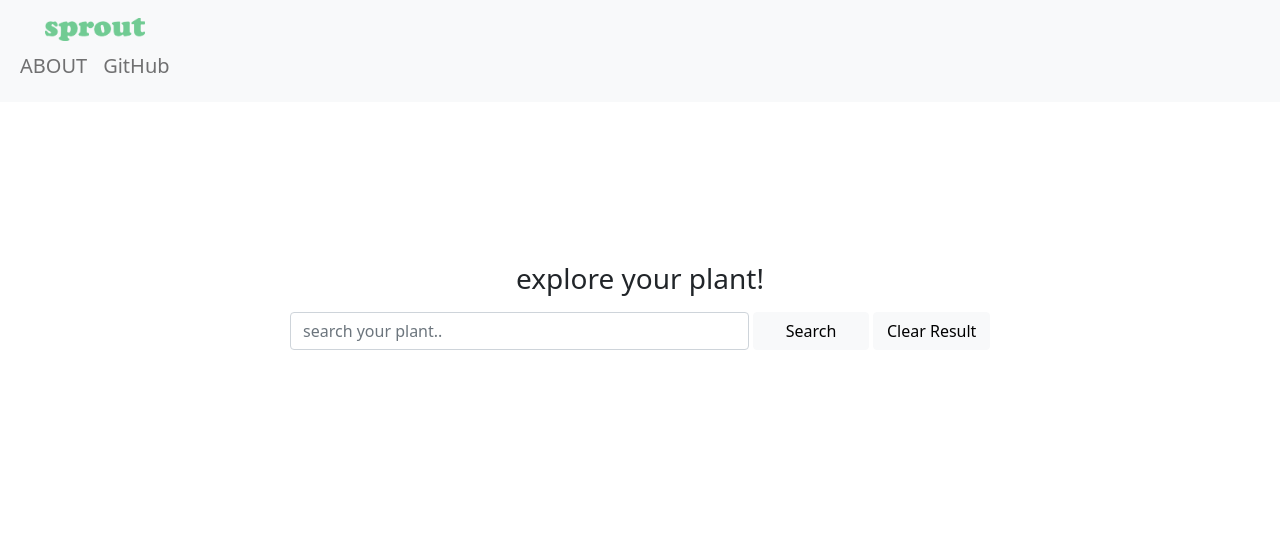
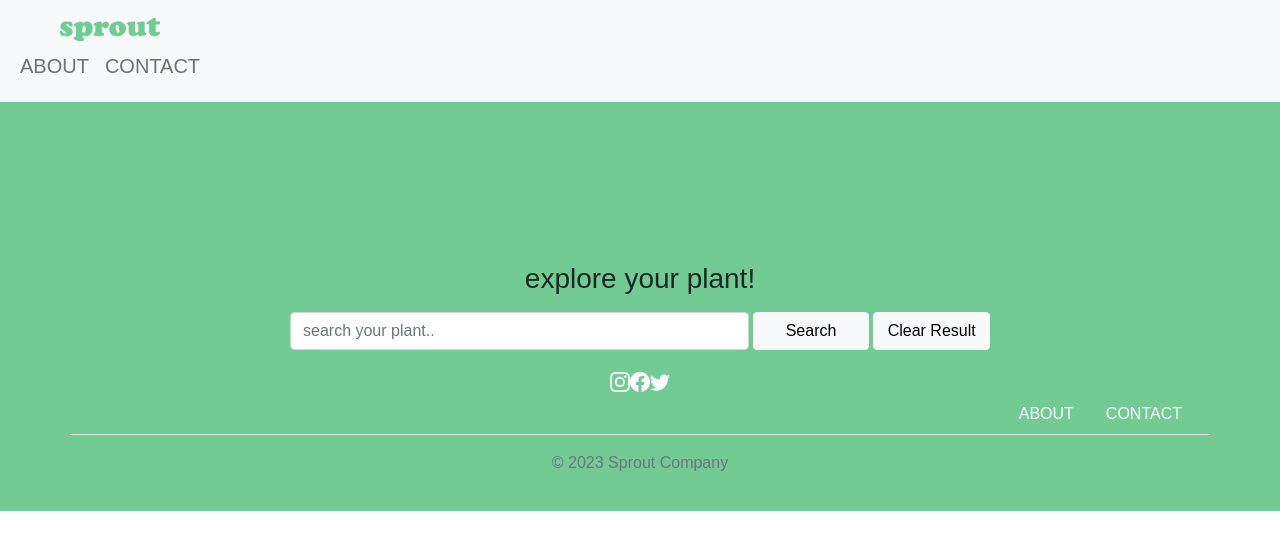
Before and after one commit to nevgh/sprout, a React (Create React App) app: page / in a window 1280 px wide. Shown: the top 550 px of the page. Built offline with nearby package versions, Linux system fonts and the light colour scheme.

Commit message:
worked on footer component

```diff
--- a/package.json
+++ b/package.json
@@ -11,6 +11,7 @@
     "font-awesome": "^4.7.0",
     "formik": "^2.2.9",
     "react": "^18.2.0",
+    "react-bootstrap-icons": "^1.10.3",
     "react-dom": "^18.2.0",
     "react-router-dom": "^6.2.1",
     "react-scripts": "5.0.1",
--- a/src/App.css
+++ b/src/App.css
@@ -13,7 +13,7 @@
   }
 }
 
-.App-header {
+/* .App-header {
   background-color: #282c34;
   min-height: 100vh;
   display: flex;
@@ -22,11 +22,11 @@
   justify-content: center;
   font-size: calc(10px + 2vmin);
   color: white;
-}
+} */
 
-.App-link {
+/* .App-link {
   color: #61dafb;
-}
+} */
 
 @keyframes App-logo-spin {
   from {
@@ -36,3 +36,12 @@
     transform: rotate(360deg);
   }
 }
+
+.App {
+  font-family: "Urbanist", sans-serif;
+  background-color: #71cb93;
+}
+
+.footer {
+  padding: 20px 0;
+}
--- a/src/App.js
+++ b/src/App.js
@@ -1,6 +1,7 @@
 import "./App.css";
 import PlantSearch from "./components/PlantSearch";
 import Header from "./components/Header";
+import Footer from "./components/Footer";
 // import Footer from "./components/Footer";
 
 function App() {
@@ -8,6 +9,7 @@ function App() {
     <div className="App">
       <Header />
       <PlantSearch />
+      <Footer />
     </div>
   );
 }
--- a/src/components/Footer.js
+++ b/src/components/Footer.js
@@ -0,0 +1,53 @@
+import { NavLink } from "reactstrap";
+import { Twitter, Facebook, Instagram } from "react-bootstrap-icons";
+
+const Footer = () => {
+  return (
+    <footer className="footer">
+      <div className="container">
+        <div className="row d-flex border-bottom">
+          <div className="col">
+            <a
+              href="https://www.instagram.com/"
+              target="_blank"
+              rel="noreferrer"
+            >
+              <Instagram color="white" size={20} className="ml-4" />
+            </a>
+            <a
+              href="https://www.facebook.com/"
+              target="_blank"
+              rel="noreferrer"
+            >
+              <Facebook color="white" size={20} className="ml-4" />
+            </a>
+            <a href="https://www.twitter.com/" target="_blank" rel="noreferrer">
+              <Twitter color="white" size={20} className="ml-4" />
+            </a>
+
+            <div className="col">
+              <ul className="nav list-unstyled justify-content-end">
+                <li className="nav-item">
+                  <NavLink href="about.html" className="nav-link text-white">
+                    ABOUT
+                  </NavLink>
+                </li>
+                <li className="nav-item">
+                  <NavLink
+                    href="../pages/About.js"
+                    className="nav-link text-white"
+                  >
+                    CONTACT
+                  </NavLink>
+                </li>
+              </ul>
+            </div>
+          </div>
+        </div>
+      </div>
+      <p className="text-center text-muted mt-3">© 2023 Sprout Company</p>
+    </footer>
+  );
+};
+
+export default Footer;
--- a/src/components/Header.js
+++ b/src/components/Header.js
@@ -15,9 +15,7 @@ const Header = () => {
             <NavLink href="../pages/About.js">ABOUT</NavLink>
           </NavItem>
           <NavItem>
-            <NavLink href="https://github.com/reactstrap/reactstrap">
-              GitHub
-            </NavLink>
+            <NavLink href="../pages/Contact.js">CONTACT</NavLink>
           </NavItem>
         </Nav>
       </NavbarBrand>
```
Also changed, not shown: 1 other file (tests, documents, lock files or other folders).
